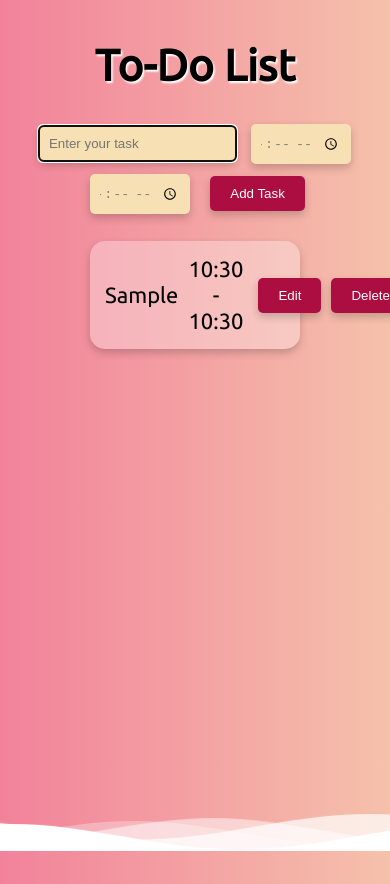
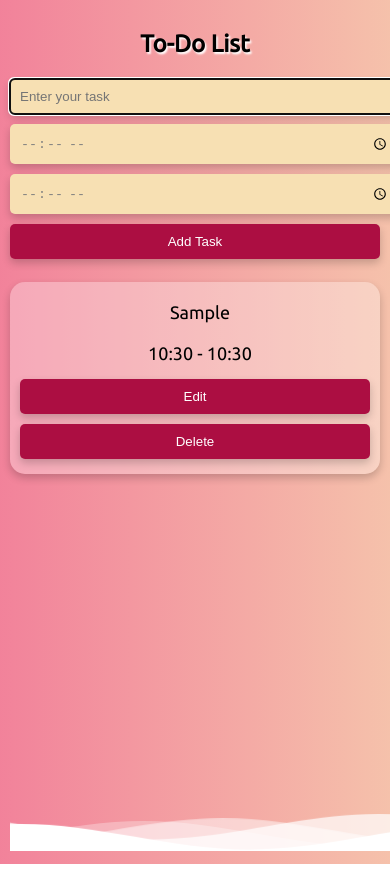
Before and after one commit to Freky96/To-Do-List, a plain HTML site: page index.html in a window 390 px wide. Both pictures are taken after typing "Sample", "10:30", "10:30" into the empty fields and a click on the button "Add Task". Drawn offline with Linux system fonts and the light colour scheme.

Commit message:
Updated CSS for mobile responsiveness

```diff
--- a/styles.css
+++ b/styles.css
@@ -1,7 +1,6 @@
 body {
     margin: 0;
-    font-family: 'Ubuntu';
-    font-size: 22px;
+    font-family: 'Ubuntu', sans-serif;
     font-size: 22px;
     background: linear-gradient(90deg, #f06292, #f7e0b3);
     background-size: 200% 200%;
@@ -10,11 +9,8 @@ body {
     text-align: center;
     padding: 20px;
     position: relative;
-    /* Aggiunto per posizionare le onde */
     min-height: 100vh;
-    /* Aggiunto per assicurarsi che il body occupi l'intera altezza della pagina */
     overflow-x: hidden;
-    /* Aggiunto per evitare lo scorrimento orizzontale */
 }
 
 @keyframes gradient-animation {
@@ -62,7 +58,6 @@ button {
     cursor: pointer;
     transition: background-color 0.3s;
     box-shadow: 0 4px 8px rgba(0, 0, 0, 0.2);
-
 }
 
 button:hover {
@@ -79,14 +74,12 @@ li {
     margin: 10px auto;
     padding: 10px;
     background-color: rgba(255, 255, 255, 0.3);
-    /* Semitrasparente bianco */
     border-radius: 15px;
     display: flex;
     justify-content: space-between;
     align-items: center;
     width: 60%;
     box-sizing: border-box;
-    /* Gestione corretta del layout */
 }
 
 .task-text,
@@ -110,10 +103,8 @@ input[type="time"] {
     width: 80px;
 }
 
-/* Aggiungiamo bordi arrotondati e un'ombra leggera per il rettangolo */
 li {
     box-shadow: 0 4px 8px rgba(0, 0, 0, 0.2);
-    /* Aggiunge un'ombra leggera */
 }
 
 input[type="text"],
@@ -128,20 +119,14 @@ button {
 
 .waves {
     position: fixed;
-    /* Cambiato da absolute a fixed */
     bottom: 0;
-    /* Posiziona le onde in fondo alla pagina */
     width: 100%;
-    /* Assicura che le onde si adattino alla larghezza della pagina */
     height: 15vh;
     margin-bottom: -7px;
-    /*Fix for safari gap*/
     min-height: 100px;
     max-height: 150px;
     left: 0;
-    /* Aggiunto per evitare lo spostamento a destra */
     z-index: -1;
-    /* Aggiunto per assicurarsi che le onde siano dietro il contenuto */
 }
 
 .content {
@@ -150,8 +135,6 @@ button {
     text-align: center;
     background-color: white;
 }
-
-/* Animation */
 
 .parallax>use {
     animation: move-forever 25s cubic-bezier(.55, .5, .45, .5) infinite;
@@ -187,8 +170,55 @@ button {
     }
 }
 
-/*Shrinking for mobile*/
+/* Media Queries per dispositivi mobili */
 @media (max-width: 768px) {
+    body {
+        font-size: 18px;
+        padding: 10px;
+    }
+
+    h1 {
+        font-size: 24px;
+    }
+
+    form {
+        width: 100%;
+        margin: 10px auto;
+    }
+
+    #task-input,
+    #task-start,
+    #task-end {
+        width: 100%;
+        margin: 5px 0;
+    }
+
+    button {
+        width: 100%;
+        padding: 10px;
+    }
+
+    ul {
+        width: 100%;
+    }
+
+    li {
+        width: 100%;
+        flex-direction: column;
+        align-items: flex-start;
+    }
+
+    .task-text,
+    .task-time {
+        width: 100%;
+        margin: 5px 0;
+    }
+
+    button {
+        width: 100%;
+        margin: 5px 0;
+    }
+
     .waves {
         height: 40px;
         min-height: 40px;
```
